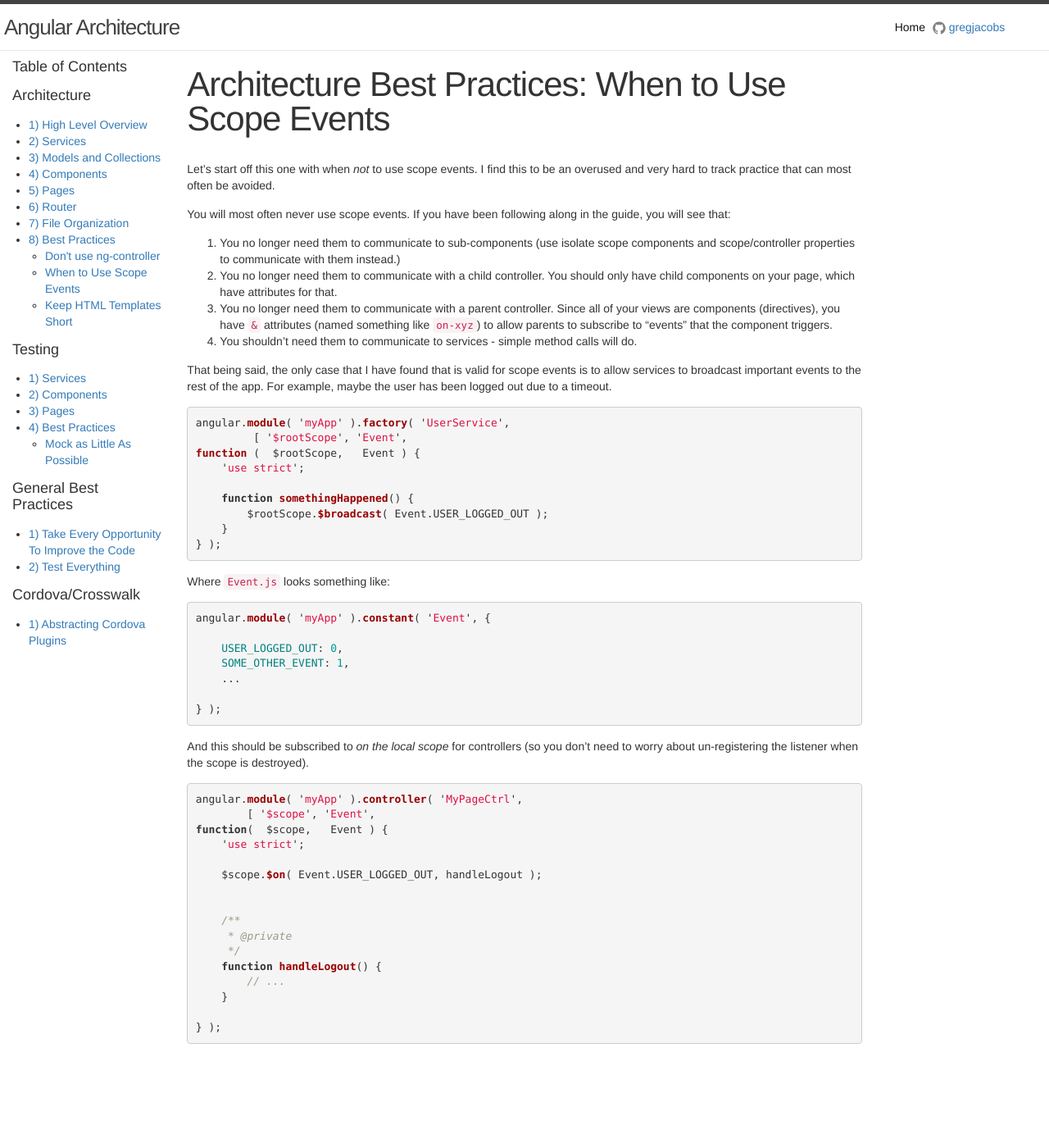
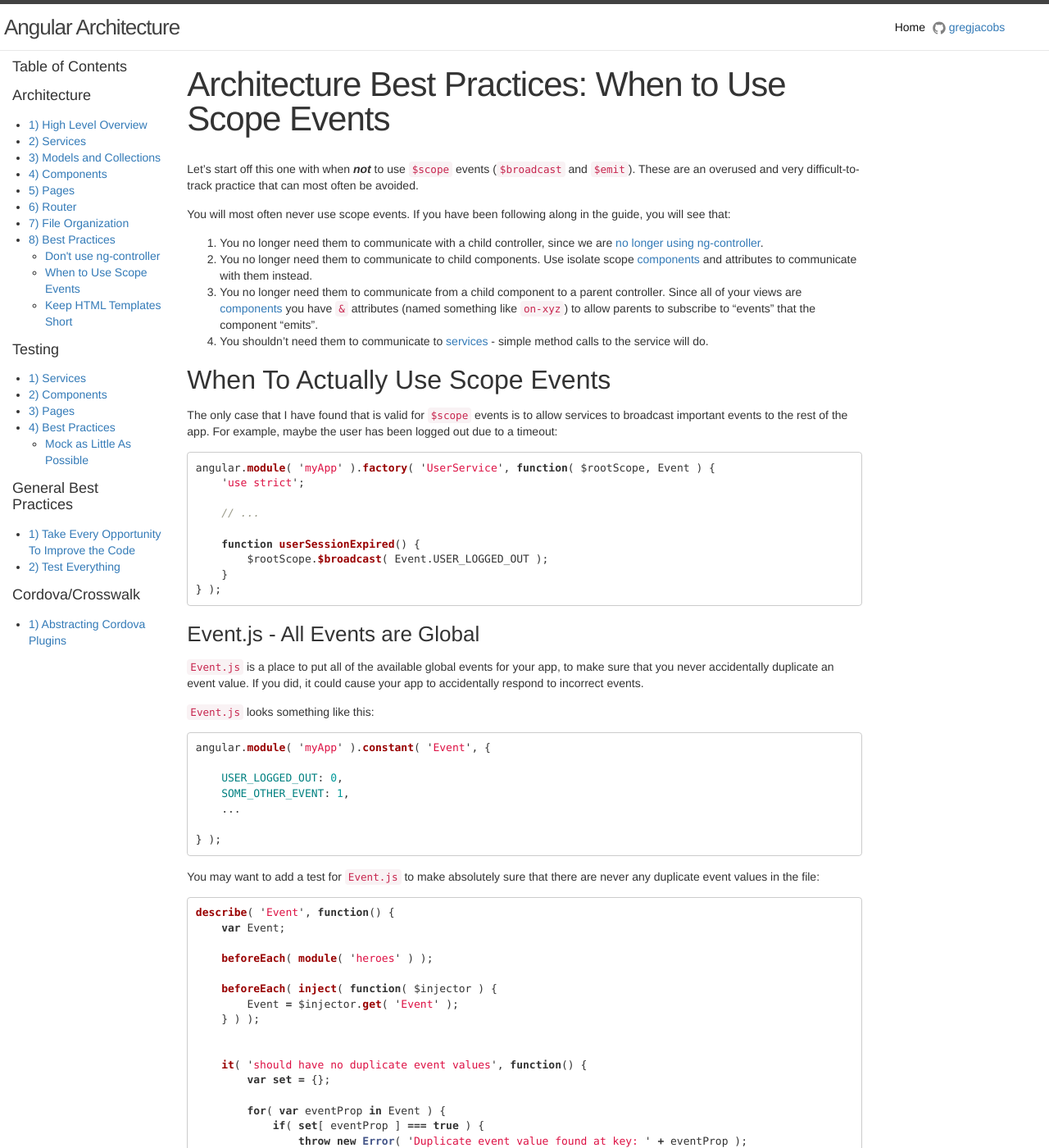
Before and after one commit to gregjacobs/Angular-Architecture, a Jekyll site: the page built from architecture/when-to-use-scope-events.md, in a window 1280 px wide and 1400 px high. Shown: the whole window at 82% size. Built offline with Jekyll 4.4.1, drawn with Linux system fonts in a browser that asks for light colours; Markdown is read by kramdown in place of the engine named in the settings; comment, search, counter and statistics services are not loaded; some of the changed text lies outside the part shown.

Commit message:
Update "When to Use Scope Events" article

````diff
--- a/architecture/when-to-use-scope-events.md
+++ b/architecture/when-to-use-scope-events.md
@@ -5,44 +5,55 @@ permalink: /architecture/when-to-use-scope-events/
 comments: true
 ---
 
-Let's start off this one with when *not* to use scope events. I find this to be
-an overused and very hard to track practice that can most often be avoided.
+Let's start off this one with when _**not**_ to use `$scope` events
+(`$broadcast` and `$emit`). These are an overused and very
+difficult-to-track practice that can most often be avoided.
 
 You will most often never use scope events. If you have been following along in
 the guide, you will see that:
 
-1. You no longer need them to communicate to sub-components (use isolate scope
-   components and scope/controller properties to communicate with them instead.)
-2. You no longer need them to communicate with a child controller. You should
-   only have child components on your page, which have attributes for that.
-3. You no longer need them to communicate with a parent controller. Since all of
-   your views are components (directives), you have `&` attributes (named
-   something like `on-xyz`) to allow parents to subscribe to "events" that the
-   component triggers.
-4. You shouldn't need them to communicate to services - simple method calls will
-   do.
+1. You no longer need them to communicate with a child controller, since
+   we are [no longer using ng-controller]({{ site.baseurl }}/architecture/dont-use-ng-controller).
+2. You no longer need them to communicate to child components. Use
+   isolate scope [components]({{ site.baseurl }}/architecture/components/)
+   and attributes to communicate with them instead.
+3. You no longer need them to communicate from a child component to a
+   parent controller. Since all of your views are [components]({{ site.baseurl }}/architecture/components/)
+   you have `&` attributes (named something like `on-xyz`) to allow
+   parents to subscribe to "events" that the component "emits".
+4. You shouldn't need them to communicate to [services]({{ site.baseurl }}/architecture/services/) -
+   simple method calls to the service will do.
 
 
-That being said, the only case that I have found that is valid for scope events
-is to allow services to broadcast important events to the rest of the app. For
-example, maybe the user has been logged out due to a timeout.
+## When To Actually Use Scope Events
 
-{% highlight javascript %}
-angular.module( 'myApp' ).factory( 'UserService',
-         [ '$rootScope', 'Event',
-function (  $rootScope,   Event ) {
+The only case that I have found that is valid for `$scope` events
+is to allow services to broadcast important events to the rest of the
+app. For example, maybe the user has been logged out due to a timeout:
+
+```javascript
+angular.module( 'myApp' ).factory( 'UserService', function( $rootScope, Event ) {
     'use strict';
 
-    function somethingHappened() {
+    // ...
+
+    function userSessionExpired() {
         $rootScope.$broadcast( Event.USER_LOGGED_OUT );
     }
 } );
-{% endhighlight %}
+```
 
 
-Where `Event.js` looks something like:
+### Event.js - All Events are Global
 
-{% highlight javascript %}
+`Event.js` is a place to put all of the available global events for your
+app, to make sure that you never accidentally duplicate an event value.
+If you did, it could cause your app to accidentally respond to incorrect
+events.
+
+`Event.js` looks something like this:
+
+```javascript
 angular.module( 'myApp' ).constant( 'Event', {
 
     USER_LOGGED_OUT: 0,
@@ -50,16 +61,50 @@ angular.module( 'myApp' ).constant( 'Event', {
     ...
 
 } );
-{% endhighlight %}
+```
 
-And this should be subscribed to *on the local scope* for controllers (so you
-don't need to worry about un-registering the listener when the scope is
-destroyed).
+You may want to add a test for `Event.js` to make absolutely sure that
+there are never any duplicate event values in the file:
 
-{% highlight javascript %}
-angular.module( 'myApp' ).controller( 'MyPageCtrl',
-        [ '$scope', 'Event',
-function(  $scope,   Event ) {
+```javascript
+describe( 'Event', function() {
+    var Event;
+
+    beforeEach( module( 'heroes' ) );
+
+    beforeEach( inject( function( $injector ) {
+        Event = $injector.get( 'Event' );
+    } ) );
+
+
+    it( 'should have no duplicate event values', function() {
+        var set = {};
+
+        for( var eventProp in Event ) {
+            if( set[ eventProp ] === true ) {
+                throw new Error( 'Duplicate event value found at key: ' + eventProp );
+            }
+
+            set[ eventProp ] = true;
+        }
+    } );
+
+} );
+```
+
+### Subscribing to Service-Level Events from Controllers
+
+Important point: when a controller subscribes to the event, it should be
+subscribed to _**on the local scope**_ so that you don't need to worry
+about unregistering the listener when the scope is destroyed.
+
+(If you were to listen for it on the `$rootScope`, it would cause your
+controller to stay alive even after Angular tried to `$destroy()` it.)
+
+```javascript
+angular.module( 'myApp' ).controller( 'MyPageController', MyPageController );
+
+function MyPageController( $scope, Event ) {
     'use strict';
 
     $scope.$on( Event.USER_LOGGED_OUT, handleLogout );
@@ -72,5 +117,5 @@ function(  $scope,   Event ) {
         // ...
     }
 
-} );
-{% endhighlight %}
+}
+```
````
